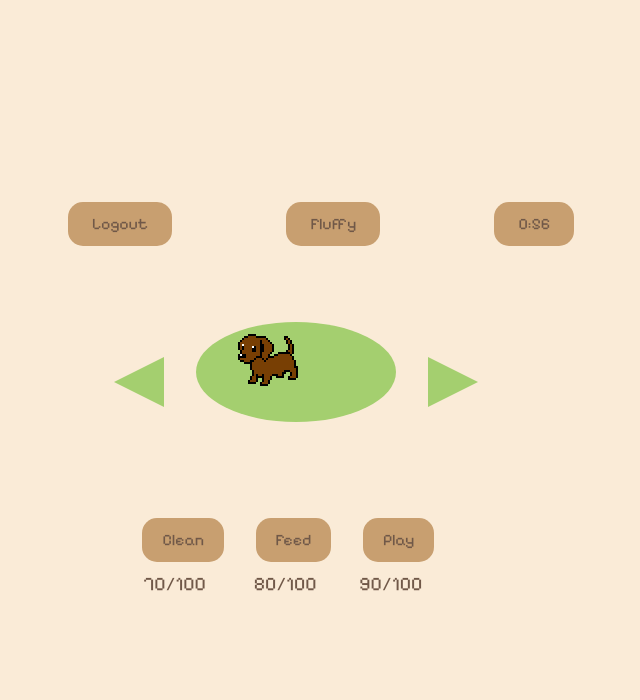
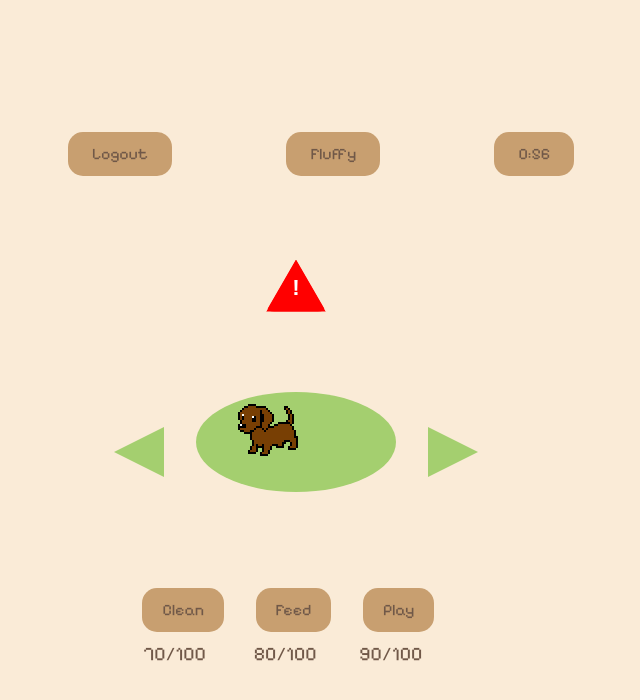
Before and after one commit to gnatlie/cen4010-front-end_team2, a Next.js app: page / in a window 1280 px wide. Shown: the top 700 px of the page, without its empty margins (344-984 px from the left). Built offline with nearby package versions, Linux system fonts and the light colour scheme.

Commit message:
added warning button

```diff
--- a/app/css/mainStyles.css
+++ b/app/css/mainStyles.css
@@ -123,3 +123,49 @@
   font-size: 1.2rem;
   color: #705848;
 }
+
+.warning-btn-container {
+  display: flex;
+  justify-content: center;
+  margin: 20px 0;
+}
+
+.triangle-wrapper {
+  width: 60px;
+  height: 52px;
+  position: relative;
+  background: red;
+  clip-path: polygon(
+    50% 0%,
+    100% 100%,
+    0% 100%
+  );
+  border-radius: 8px; /* This fakes "rounded" triangle corners */
+  cursor: pointer;
+}
+
+.warning-icon {
+  position: absolute;
+  top: 50%;
+  left: 50%;
+  transform: translate(-50%, -45%);
+  font-size: 1.4rem;
+  font-weight: bold;
+  color: white;
+  user-select: none;
+}
+
+.triangle-warning-button {
+  width: 0;
+  height: 0;
+  border-left: 30px solid transparent;
+  border-right: 30px solid transparent;
+  border-bottom: 52px solid red;
+  position: absolute;
+  top: 0;
+  left: 0;
+}
+
+.triangle-warning-button:hover {
+  border-bottom-color: darkred;
+}
--- a/app/page.tsx
+++ b/app/page.tsx
@@ -29,6 +29,14 @@ export default function Home() {
         <button>0:56</button>
       </div>
 
+      <div className="warning-btn-container">
+        <div className="triangle-wrapper" onClick={() => alert('Warning!')}>
+          <div className="triangle-warning-button"></div>
+          <span className="warning-icon">!</span>
+        </div>
+      </div>
+
+
       <div className="container">
         <div className="triangle-left"></div>
         <div className="oval-wrapper">
@@ -54,9 +62,8 @@ export default function Home() {
           <button onClick={updatePlay}>Play</button>
           <label id="hungerLevel">{playLabel}/100</label>
         </div>
+      </div>
 
-
-      </div>
     </div>
   );
 }
```
